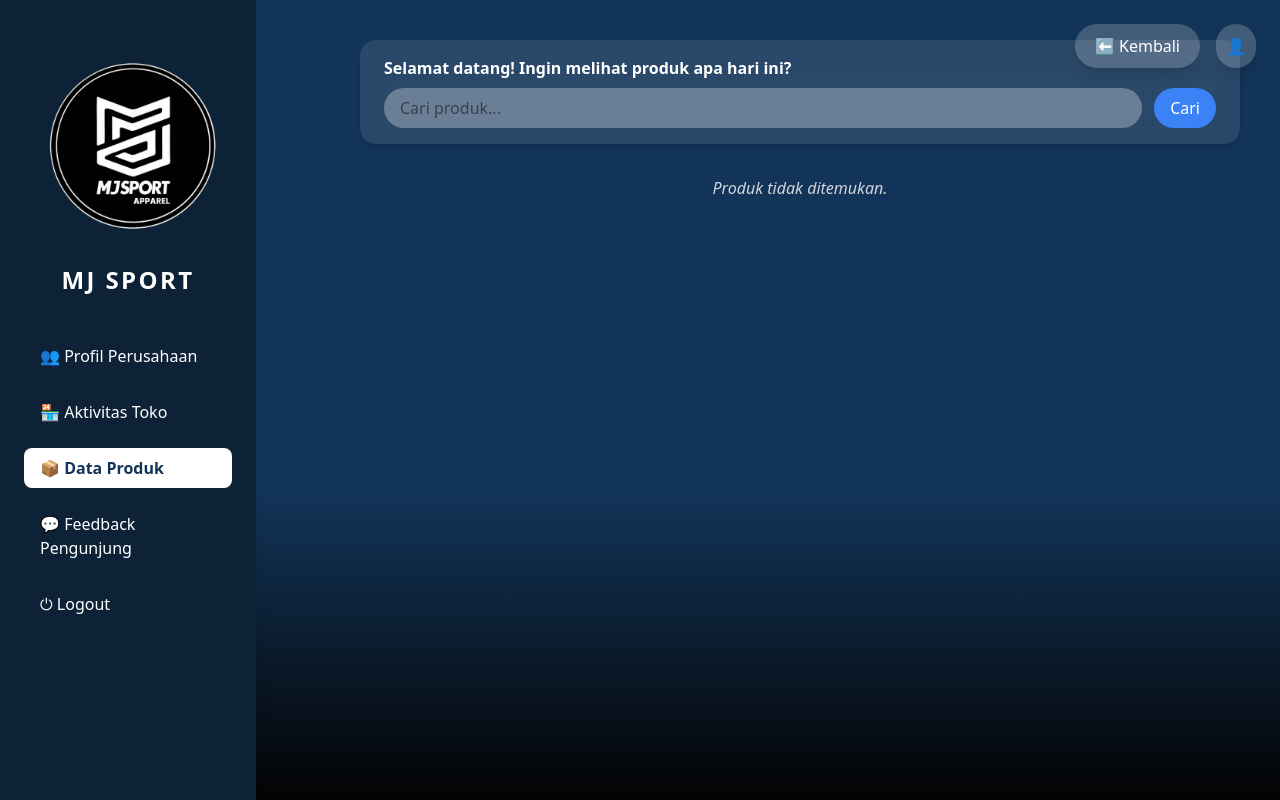
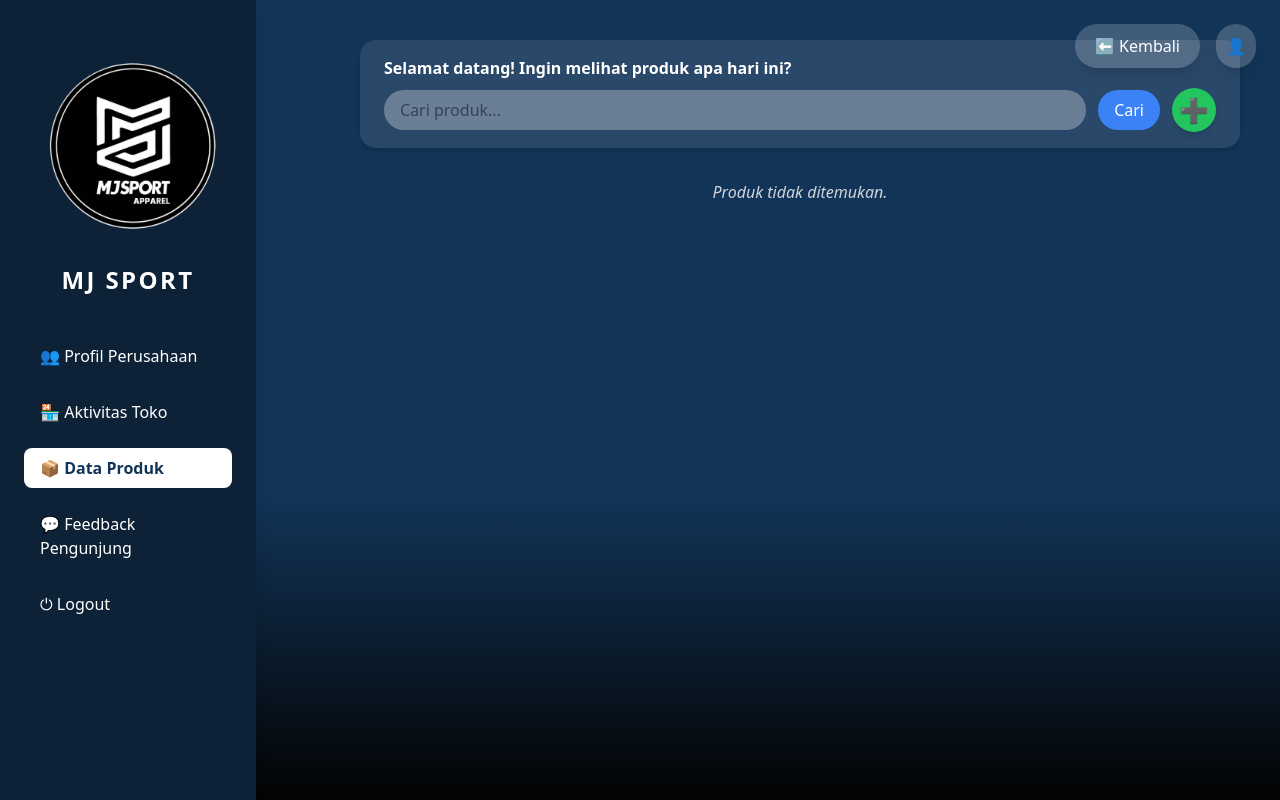
Before and after one commit to MerryHSinaga/Final-Project-RBPL, a PHP site: page /daftarproduk-admin.php in a window 1280 px wide. Run offline with PHP 8.4, Linux system fonts and the light colour scheme; the visitor is signed in with stand-in values (Sample User, id 1); data that the repository does not hold is empty; some libraries are stand-ins or nearby versions.

Commit message:
fixing session

```diff
--- a/auth.php
+++ b/auth.php
@@ -4,7 +4,7 @@
 // Fungsi cek akses hanya untuk 1 role (admin / owner / dll)
 function checkAccess($expected_role) {
     if (!isset($_SESSION['role']) || $_SESSION['role'] !== $expected_role) {
-        header('Location: login.php?error=unauthorized');
+        header('Location: login.php?error=wronged');
         exit();
     }
 }
--- a/daftarproduk-admin.php
+++ b/daftarproduk-admin.php
@@ -42,12 +42,14 @@ $keyword = isset($_GET['keyword']) ? strtolower(trim($_GET['keyword'])) : '';
   <main class="ml-80 p-10 space-y-8 w-full">
     <!-- Search -->
     <form method="GET" class="bg-white bg-opacity-10 backdrop-blur-md rounded-2xl px-6 py-4 shadow-md">
-      <h2 class="font-bold mb-2">Selamat datang! Ingin melihat produk apa hari ini?</h2>
-      <div class="flex gap-3 mt-2">
-        <input type="text" name="keyword" value="<?= htmlspecialchars($keyword) ?>" placeholder="Cari produk..." class="w-full px-4 py-2 bg-white/30 text-black placeholder-gray-700 rounded-full focus:outline-none">
-        <button type="submit" class="bg-blue-500 hover:bg-blue-600 text-white px-4 py-2 rounded-full">Cari</button>
-      </div>
-    </form>
+  <h2 class="font-bold mb-2">Selamat datang! Ingin melihat produk apa hari ini?</h2>
+  <div class="flex items-center gap-3 mt-2">
+    <input type="text" name="keyword" value="<?= htmlspecialchars($keyword) ?>" placeholder="Cari produk..."
+           class="flex-grow px-4 py-2 bg-white/30 text-black placeholder-gray-700 rounded-full focus:outline-none">
+    <button type="submit" class="bg-blue-500 hover:bg-blue-600 text-white px-4 py-2 rounded-full whitespace-nowrap">Cari</button>
+    <a href="tambahproduk-admin.php" class="bg-green-500 hover:bg-green-600 w-11 h-11 rounded-full flex items-center justify-center text-white text-2xl shadow-md" title="Tambah Produk">➕</a>
+  </div>
+</form>
 
     <!-- Produk -->
     <div class="grid grid-cols-1 md:grid-cols-2 gap-6">
--- a/login.php
+++ b/login.php
@@ -1,6 +1,6 @@
 <?php
+require_once 'koneksi.php';
 session_start();
-require_once 'koneksi.php';
 
 $error_message = '';
 
--- a/profiladmin.php
+++ b/profiladmin.php
@@ -1,7 +1,7 @@
 <?php
+require_once 'koneksi.php';
 session_start();
 require_once 'auth.php';
-require_once 'koneksi.php';
 checkAccess('admin');
 
 // Ambil user_id dari sesi login
--- a/profilowner.php
+++ b/profilowner.php
@@ -1,7 +1,7 @@
 <?php
+require_once 'koneksi.php';
 session_start();
 require_once 'auth.php';
-require_once 'koneksi.php';
 checkAccess('owner');
 
 // Ambil user_id dari sesi login
--- a/profiltoko-admin.php
+++ b/profiltoko-admin.php
@@ -1,6 +1,6 @@
 <?php
+include('koneksi.php');  // Menghubungkan ke database
 session_start();
-require_once 'koneksi.php';
 require_once 'auth.php';
 checkAccess('admin');
 
--- a/profiltoko-owner.php
+++ b/profiltoko-owner.php
@@ -1,8 +1,8 @@
 <?php
+include('koneksi.php');  // Menghubungkan ke database
 session_start();
-require_once 'koneksi.php';
 require_once 'auth.php';
-checkAccess('admin');
+checkAccess('owner');
 
 // Cek apakah sudah login dan role-nya owner
 if (!isset($_SESSION['role']) || $_SESSION['role'] !== 'owner') {
--- a/tampilanfeedbacktoko-owner.php
+++ b/tampilanfeedbacktoko-owner.php
@@ -29,7 +29,7 @@
       <a href="profiltoko-owner.php" class="flex items-center gap-3 hover:bg-white hover:text-[#123458] py-2 px-4 rounded-lg transition">👥 Profil Perusahaan</a>
       <a href="aktivitastoko-owner.php" class="flex items-center gap-3 hover:bg-white hover:text-[#123458] py-2 px-4 rounded-lg transition">🏪 Aktivitas Toko</a>
       <a href="daftarproduk-owner.php" class="flex items-center gap-3 hover:bg-white hover:text-[#123458] py-2 px-4 rounded-lg transition">📦 Data Produk</a>
-      <a href="tampilanfeedbacktoko-owner.php" class="flex items-center gap-3 bg-white text-[#123458] py-2 px-4 rounded-lg font-semibold">💬 Feedback owner</a>
+      <a href="tampilanfeedbacktoko-owner.php" class="flex items-center gap-3 bg-white text-[#123458] py-2 px-4 rounded-lg font-semibold">💬 Feedback Pengunjung</a>
       <a href="logout.php" class="flex items-center gap-3 hover:bg-white hover:text-[#123458] py-2 px-4 rounded-lg transition">⏻ Logout</a>
     </nav>
   </aside>
```
Also changed, not shown: uploads/awikwok.jpg (added), 1 other file.
